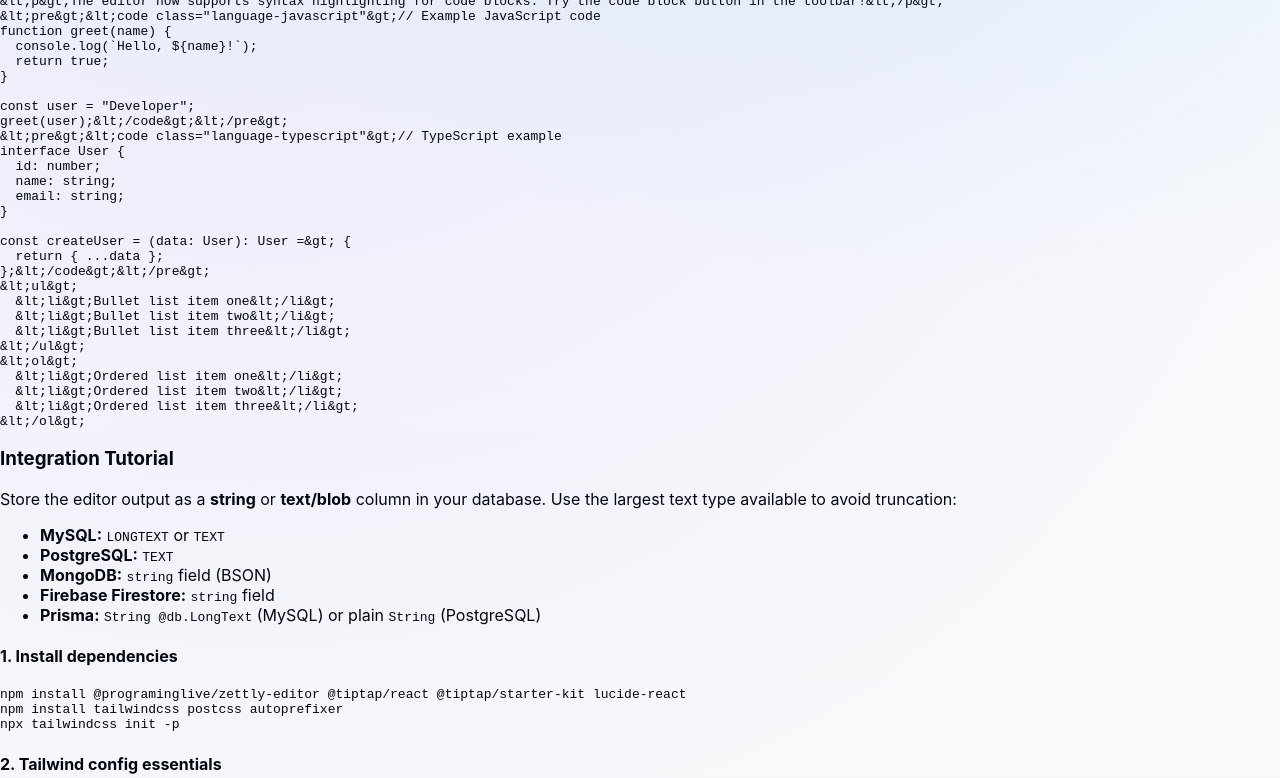
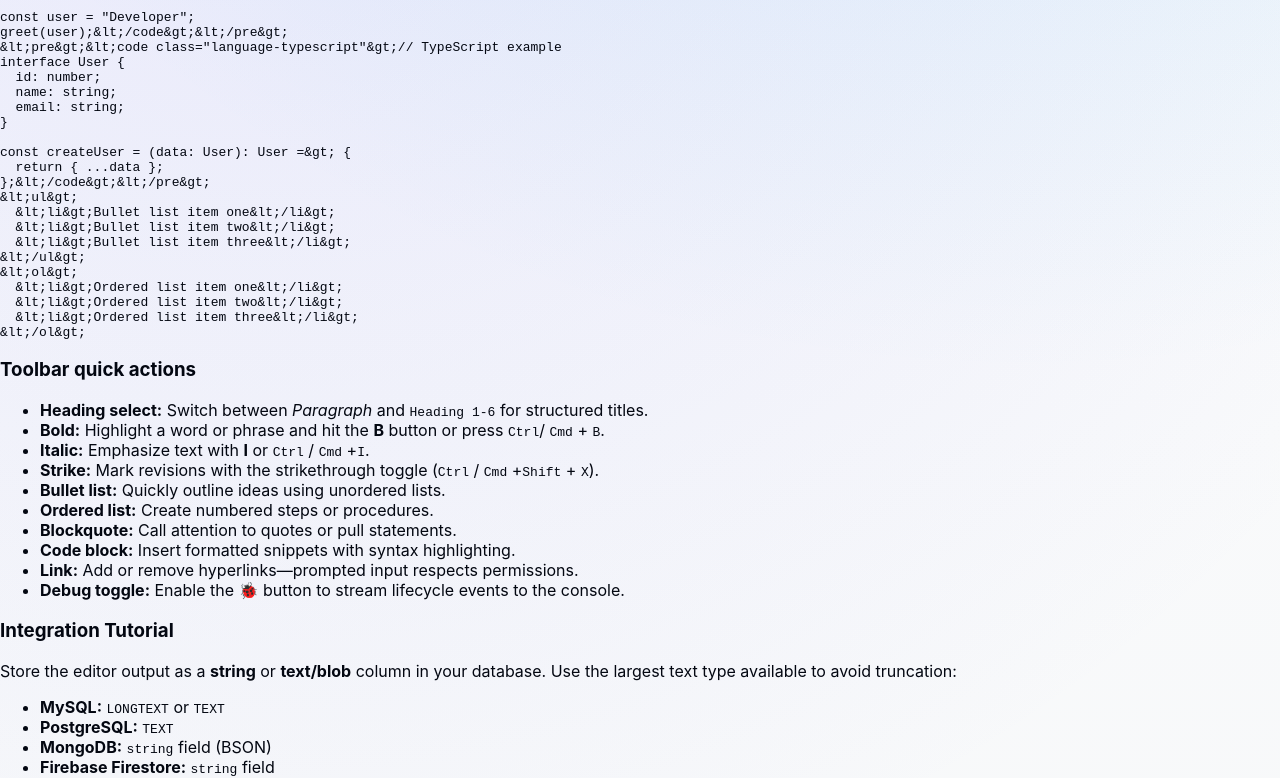
Before and after one commit to programinglive/zettly-editor, a React (Vite) app in the folder example/: page / in a window 1280 px wide. Shown: the part 1016-1794 px from the top of the page. Built offline with nearby package versions, Linux system fonts and the light colour scheme.

Commit message:
feat: add heading dropdown select in toolbar

```diff
--- a/example/src/app.tsx
+++ b/example/src/app.tsx
@@ -107,16 +107,15 @@ export function App() {
     window.scrollTo({ top, behavior: "smooth" });
   }, []);
 
+  const navButtonClass =
+    "rounded-full px-3 py-1 text-sm font-medium text-zinc-600 transition hover:text-primary focus-visible:outline-none focus-visible:ring-2 focus-visible:ring-primary/40 dark:text-zinc-300";
+
   return (
     <div className="min-h-screen bg-gradient-to-br from-white via-sky-50 to-indigo-50 pb-20 text-zinc-900 transition-colors duration-300 dark:from-slate-950 dark:via-slate-950 dark:to-black dark:text-zinc-100">
       <header className="sticky top-0 z-20 border-b border-white/30 bg-white/70 backdrop-blur transition-colors duration-200 supports-[backdrop-filter]:bg-white/40 dark:border-zinc-800/60 dark:bg-zinc-950/70 dark:supports-[backdrop-filter]:bg-zinc-900/60">
         <nav className="mx-auto flex max-w-4xl flex-col gap-3 px-6 py-4 sm:flex-row sm:items-center sm:justify-between">
           <div className="flex items-center gap-3">
             <img src={Logo} alt="Zettly Editor logo" className="h-10 w-auto rounded" />
-            <div className="flex flex-col gap-1">
-              <span className="text-sm font-semibold uppercase tracking-[0.2em] text-zinc-500 dark:text-zinc-400">Zettly Editor</span>
-              <h1 className="text-2xl font-bold text-zinc-900 dark:text-zinc-100">WYSIWYG Playground</h1>
-            </div>
           </div>
           <div className="flex flex-wrap items-center gap-2">
             {menuItems.map((item) => (
@@ -124,7 +123,7 @@ export function App() {
                 key={item.id}
                 type="button"
                 onClick={() => handleNavClick(item.id)}
-                className="rounded-full border border-zinc-200 bg-white/80 px-4 py-1 text-sm font-medium text-zinc-700 shadow-sm transition hover:border-primary/60 hover:text-primary focus-visible:outline-none focus-visible:ring-2 focus-visible:ring-primary/50 dark:border-zinc-700 dark:bg-zinc-900/70 dark:text-zinc-300 dark:hover:border-primary/60 dark:hover:text-primary"
+                className={navButtonClass}
               >
                 {item.label}
               </button>
@@ -132,7 +131,7 @@ export function App() {
             <button
               type="button"
               onClick={toggleTheme}
-              className="rounded-full border border-zinc-200 bg-white/80 px-4 py-1 text-sm font-semibold text-zinc-700 shadow-sm transition hover:border-primary/60 hover:text-primary focus-visible:outline-none focus-visible:ring-2 focus-visible:ring-primary/50 dark:border-zinc-700 dark:bg-zinc-900/70 dark:text-zinc-200 dark:hover:border-primary/60 dark:hover:text-primary"
+              className={`${navButtonClass} font-semibold`}
             >
               {theme === "light" ? "☀️ Light" : "🌙 Dark"}
             </button>
@@ -225,6 +224,48 @@ export function App() {
           <pre className="max-h-64 overflow-auto rounded-md bg-zinc-100 p-4 text-xs text-zinc-800 dark:bg-slate-900 dark:text-slate-100">
 {value.replace(/</g, "&lt;").replace(/>/g, "&gt;")}
           </pre>
+        </section>
+
+        <section className="rounded-xl border border-zinc-200 bg-white/70 p-4 shadow-sm dark:border-zinc-800 dark:bg-zinc-900/70">
+          <h3 className="text-sm font-semibold uppercase tracking-wide text-zinc-500 dark:text-zinc-400">
+            Toolbar quick actions
+          </h3>
+          <ul className="mt-2 space-y-1 text-sm text-zinc-700 dark:text-zinc-300">
+            <li>
+              <strong>Heading select:</strong> Switch between <em>Paragraph</em> and <code>Heading 1-6</code> for structured
+              titles.
+            </li>
+            <li>
+              <strong>Bold:</strong> Highlight a word or phrase and hit the <strong>B</strong> button or press <kbd>Ctrl</kbd>
+              / <kbd>Cmd</kbd> + <kbd>B</kbd>.
+            </li>
+            <li>
+              <strong>Italic:</strong> Emphasize text with <strong>I</strong> or <kbd>Ctrl</kbd> / <kbd>Cmd</kbd> +
+              <kbd>I</kbd>.
+            </li>
+            <li>
+              <strong>Strike:</strong> Mark revisions with the strikethrough toggle (<kbd>Ctrl</kbd> / <kbd>Cmd</kbd> +
+              <kbd>Shift</kbd> + <kbd>X</kbd>).
+            </li>
+            <li>
+              <strong>Bullet list:</strong> Quickly outline ideas using unordered lists.
+            </li>
+            <li>
+              <strong>Ordered list:</strong> Create numbered steps or procedures.
+            </li>
+            <li>
+              <strong>Blockquote:</strong> Call attention to quotes or pull statements.
+            </li>
+            <li>
+              <strong>Code block:</strong> Insert formatted snippets with syntax highlighting.
+            </li>
+            <li>
+              <strong>Link:</strong> Add or remove hyperlinks—prompted input respects permissions.
+            </li>
+            <li>
+              <strong>Debug toggle:</strong> Enable the 🐞 button to stream lifecycle events to the console.
+            </li>
+          </ul>
         </section>
 
         <section
```
Also changed, not shown: src/components/editor/default-commands.tsx (+41 -0 lines), src/components/editor/toolbar.tsx (+65 -22 lines), src/types/editor.ts (+28 -3 lines), 1 other file (tests, documents, lock files or other folders).
